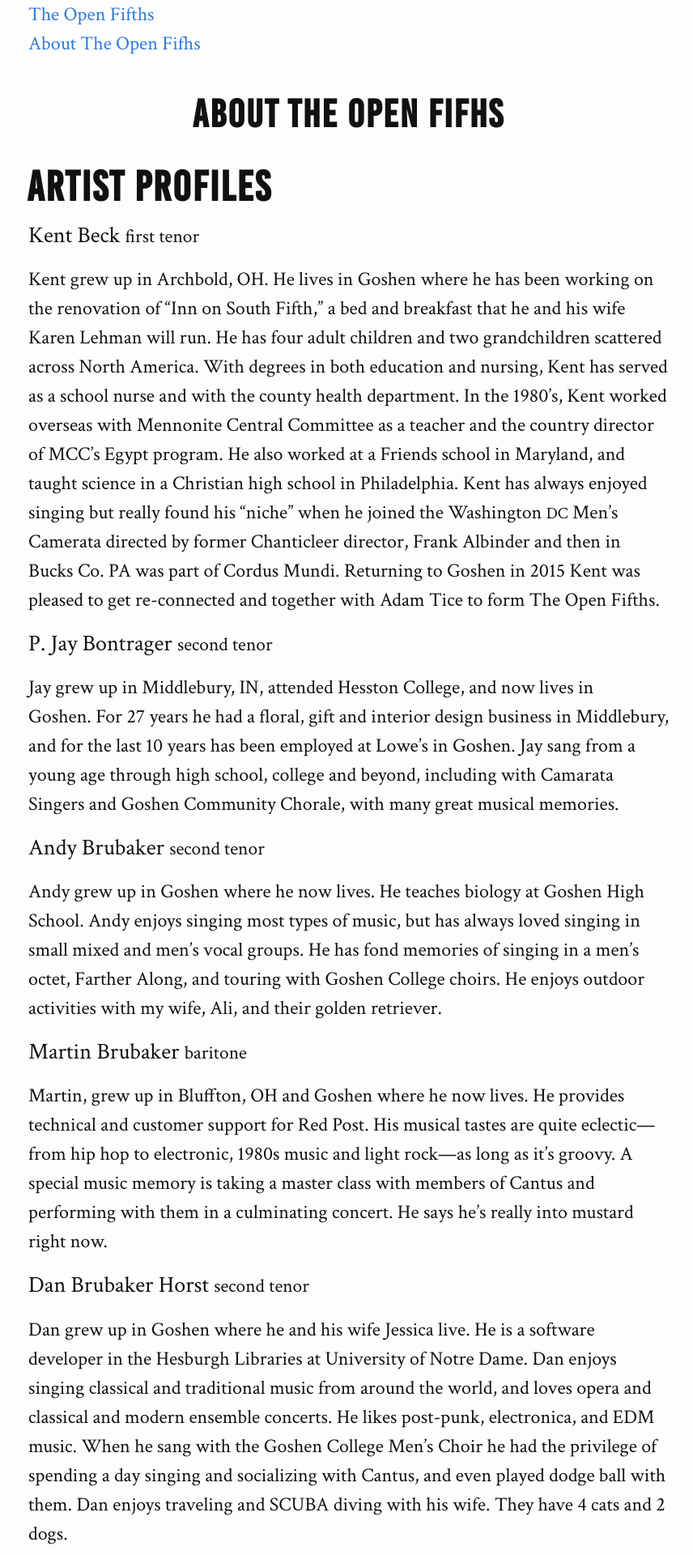
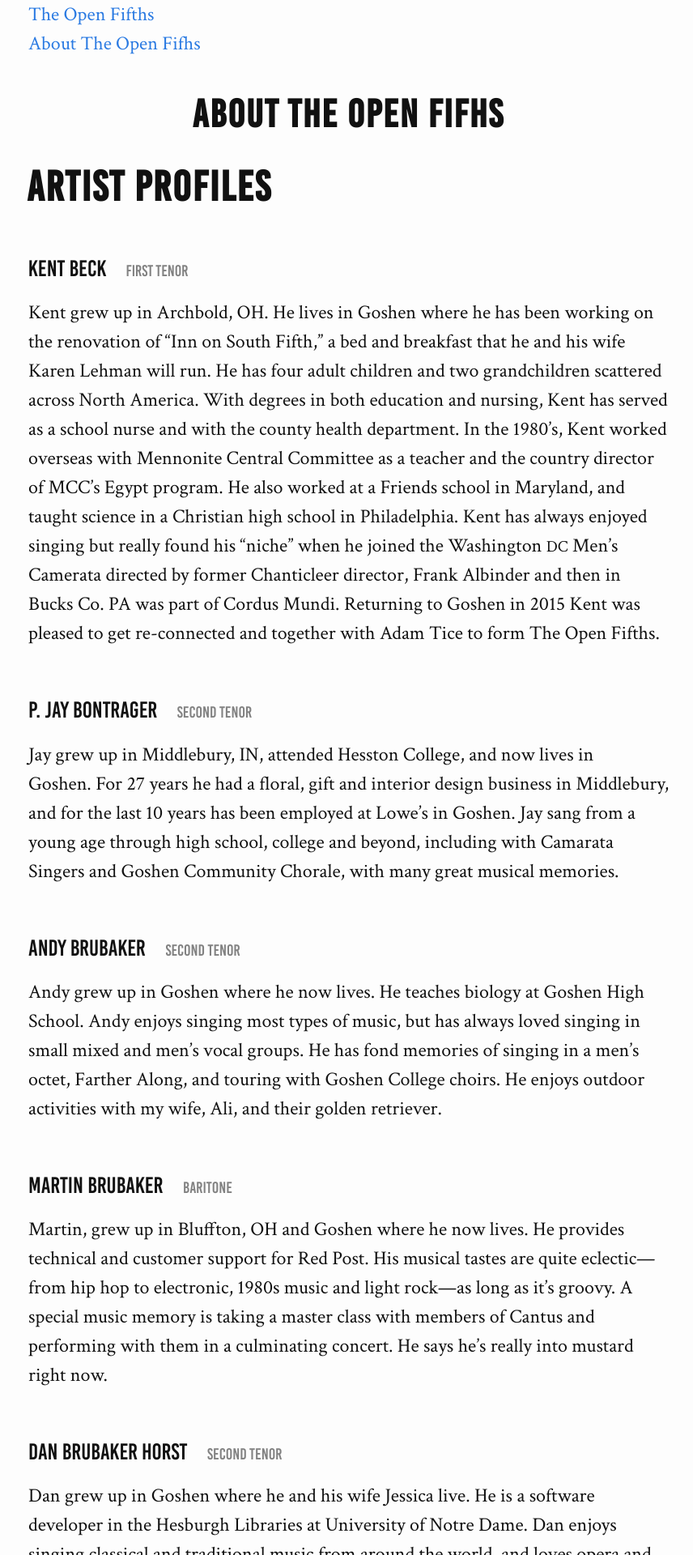
Before and after one commit to the-open-fifths/the-open-fifths.github.io, a Jekyll site: the page built from about.md, in a window 1280 px wide. Shown: the top 1920 px of the page at 81% size, without its empty margins (209-1065 px from the left). Built offline with Jekyll 4.4.1, drawn with Linux system fonts in a browser that asks for light colours.

Commit message:
Adjusting artist profile headings; embedding links

```diff
--- a/_layouts/page.html
+++ b/_layouts/page.html
@@ -5,6 +5,8 @@ layout: default
   <h1 class="page-title center">{{ page.title }}</h1>
 </header>
 
-<article class="page-content">
-  {{ content }}
-</article>
+<div class="wrapper">
+  <article class="page-content {{ page.presentation_class }}">
+    {{ content }}
+  </article>
+</div>
--- a/_sass/_theme.scss
+++ b/_sass/_theme.scss
@@ -40,6 +40,25 @@ abbr {
 
 .home a {
   white-space: nowrap;
+}
+
+.selfref {
+  color: $text-color;
+  position: relative;
+
+  &:hover {
+    text-decoration: none;
+  }
+
+  &:hover:before {
+    content: '◊';
+    left: -.7em;
+    position: absolute;
+  }
+
+  &:visited {
+    color: $text-color;
+  }
 }
 
 date sup {
@@ -148,3 +167,18 @@ date sup {
     margin-top: 2em;
   }
 }
+
+// Page-specific styles
+.about {
+  h3 {
+    font-family: $font-family-display;
+    margin-top: 2em;
+    text-transform: uppercase;
+
+    small {
+      color: $grey-color;
+      font-size: .7em;
+      padding-left: 1em;
+    }
+  }
+}
--- a/about.md
+++ b/about.md
@@ -2,11 +2,15 @@
 layout: page
 title: About The Open Fifhs
 permalink: /about/
+presentation_class: about
 ---
 
 ## Artist Profiles
 
-### Kent Beck <small>first tenor</small>
+<h3>
+  <a id="kent" class="selfref" href="#kent">Kent Beck</a>
+  <small>first tenor</small>
+</h3>
 Kent grew up in Archbold, OH. He lives in Goshen where he has been working on
 the renovation of “Inn on South Fifth,” a bed and breakfast that he and his wife
 Karen Lehman will run. He has four adult children and two grandchildren
@@ -21,21 +25,30 @@ director, Frank Albinder and then in Bucks Co. PA was part of Cordus Mundi.
 Returning to Goshen in 2015 Kent was pleased to get re-connected and together
 with Adam Tice to form The Open Fifths.
 
-### P. Jay Bontrager <small>second tenor</small>
+<h3>
+  <a id="jay" class="selfref" href="#jay">P. Jay Bontrager</a>
+  <small>second tenor</small>
+</h3>
 Jay grew up in Middlebury, IN, attended Hesston College, and now lives in
 Goshen. For 27 years he had a floral, gift and interior design business in
 Middlebury, and for the last 10 years has been employed at Lowe’s in Goshen. Jay
 sang from a young age through high school, college and beyond, including with
 Camarata Singers and Goshen Community Chorale, with many great musical memories.
 
-### Andy Brubaker <small>second tenor</small>
+<h3>
+  <a id="andy" class="selfref" href="#andy">Andy Brubaker</a>
+  <small>second tenor</small>
+</h3>
 Andy grew up in Goshen where he now lives. He teaches biology at Goshen High
 School. Andy enjoys singing most types of music, but has always loved singing in
 small mixed and men’s vocal groups. He has fond memories of singing in a men’s
 octet, Farther Along, and touring with Goshen College choirs. He enjoys outdoor
 activities with my wife, Ali, and their golden retriever.
 
-### Martin Brubaker <small>baritone</small>
+<h3>
+  <a id="martin" class="selfref" href="#martin">Martin Brubaker</a>
+  <small>baritone</small>
+</h3>
 Martin, grew up in Bluffton, OH and Goshen where he now lives. He provides
 technical and customer support for Red Post. His musical tastes are quite
 eclectic—from hip hop to electronic, 1980s music and light rock—as long as it’s
@@ -43,7 +56,10 @@ groovy. A special music memory is taking a master class with members of Cantus
 and performing with them in a culminating concert. He says he’s really into
 mustard right now.
 
-### Dan Brubaker Horst <small>second tenor</small>
+<h3>
+  <a id="dbh" class="selfref" href="#dbh">Dan Brubaker Horst</a>
+  <small>second tenor</small>
+</h3>
 Dan grew up in Goshen where he and his wife Jessica live. He is a software
 developer in the Hesburgh Libraries at University of Notre Dame. Dan enjoys
 singing classical and traditional music from around the world, and loves opera
@@ -53,7 +69,10 @@ of spending a day singing and socializing with Cantus, and even played dodge
 ball with them. Dan enjoys traveling and SCUBA diving with his wife. They have 4
 cats and 2 dogs.
 
-### Lee Dengler <small>bass</small>
+<h3>
+  <a id="lee" class="selfref" href="#lee">Lee Dengler</a>
+  <small>bass</small>
+</h3>
 Lee grew up in Souderton, PA. Lee and his wife Susan moved to Goshen in 1996
 after accepting a call to be Ministers of Music at College Mennonite Church in
 Goshen.  One of Lee’s primary responsibilities there is directing the 50-voice
@@ -65,7 +84,10 @@ a select choir and performing in several of the great cathedrals in England.
 Lee and Susan have two adult children and five “great” grandchildren and two
 cats.
 
-### Dan Eash <small>bass</small>
+<h3>
+  <a id="dan" class="selfref" href="#dan">Dan Eash</a>
+  <small>bass</small>
+</h3>
 Dan grew up and lives in Bristol. He is a farmer, chicken wrangler, and
 part-time cook at College Mennonite Church. Dan enjoys all styles of music, so
 long as it isn’t pop country. He has special memories singing hymns with his
@@ -74,7 +96,10 @@ outside of church. Dan admits he may have squealed a bit when he got a pressure
 cooker for Christmas. He plans to do a lot of canning and is willing to share
 with others.
 
-### Mark Eash Hershberger <small>baritone</small>
+<h3>
+  <a id="mark" class="selfref" href="#mark">Mark Eash Hershberger</a>
+  <small>baritone</small>
+</h3>
 Mark grew up in Harrisonburg, VA, and now lives in Goshen. He is a media arts
 designer. Mark enjoys classic rock and piano rock artists such as Ben Folds,
 Billy Joel, and Elton John. He is always delighted when we sing Billy Joel's
@@ -83,7 +108,10 @@ of singing with a touring choir in a few Catholic cathedrals in Germany and
 France—the most beautiful setting and sound resonance he has ever sung in. Mark
 has the gift of making the sound of one hand clapping.
 
-### Richard A. Kauffman <small>bass</small>
+<h3>
+  <a id="richard" class="selfref" href="#richard">Richard A. Kauffman</a>
+  <small>bass</small>
+</h3>
 Richard grew up in Lancaster County, PA, and now lives in Goshen. He retired
 recently as book review editor for the Christian Century. He and his wife
 Suzanne have two adult children and three grandchildren. He has very eclectic
@@ -93,14 +121,20 @@ with Richard Sterban, who went on to become the bass in the Oakridge Boys.
 Reading, spending time with his grandchildren, and biking are his favorite
 pastimes.
 
-### Jon Kauffmann-Kennel <small>baritone</small>
+<h3>
+  <a id="jkk" class="selfref" href="#jkk">Jon Kauffmann-Kennel</a>
+  <small>baritone</small>
+</h3>
 Jon grew up in Lombard, IL, and now lives in Elkhart. He has worked in the
 communications profession, from public radio to public relations. He enjoys jazz
 and classic rock. A former member of Camerata Singers, Jon also currently sings
 in Vesper Chorale. He has both played cello and sung in Handel’s Messiah. Jon
 and wife Mary have two adult children and four grandchildren.
 
-### Clayton Miller <small>second tenor</small>
+<h3>
+  <a id="clayton" class="selfref" href="#clayton">Clayton Miller</a>
+  <small>second tenor</small>
+</h3>
 Clayton grew up locally and lives in Goshen. He works in sales for Miller
 Poultry. He grew up listening to jazz and WVPE, which has greatly influenced his
 musical tastes. He also likes R&B, hip hop, as well as classical and a cappella
@@ -108,14 +142,20 @@ music. He appreciates the opportunities he had to sing in musical programs at
 Goshen High School and Goshen College. If needed, he is able to diagnose a sick
 chicken.
 
-### Grant Miller <small>bass</small>
+<h3>
+  <a id="grant" class="selfref" href="#grant">Grant Miller</a>
+  <small>bass</small>
+</h3>
 Grant grew up in Danvers, IL, and now lives in Goshen where he works as a
 library assistant. He has a wide variety of musical interests, but never passes
 up a good folk tune. Grant has special memories of Messiah performances, but
 especially of singing it as a student at Goshen College. He started studying
 this spring at Anabaptist Mennonite Biblical Seminary in Elkhart.
 
-### Adam M. L. Tice <small>baritone</small>
+<h3>
+  <a id="adam" class="selfref" href="#adam">Adam M. L. Tice</a>
+  <small>baritone</small>
+</h3>
 Adam lives in Goshen with his wife Maria and son and works as a hymn writer.
 Growing up in lived in Pennsylvania, Alabama, Oregon, Indiana, and Maryland.
 Adam enjoys the human voice in all its varied forms. Special musical memories
@@ -126,7 +166,10 @@ singers singing his collaborations with composer Sally Ann Morris. A co-founder
 of the group, Adam can’t figure out if he’s the youngest old guy or oldest young
 guy in The Open Fifths.
 
-### Brandon Yoder <small>first tenor</small>
+<h3>
+  <a id="brandon" class="selfref" href="#brandon">Brandon Yoder</a>
+  <small>first tenor</small>
+</h3>
 Brandon grew up in Oskaloosa, IA. He now lives in Goshen and is a dairy
 veterinarian. Brandon enjoys listening to jazz and bluegrass music. A special
 music memory is singing in the inaugural Sauder concert hall performance. He
```
